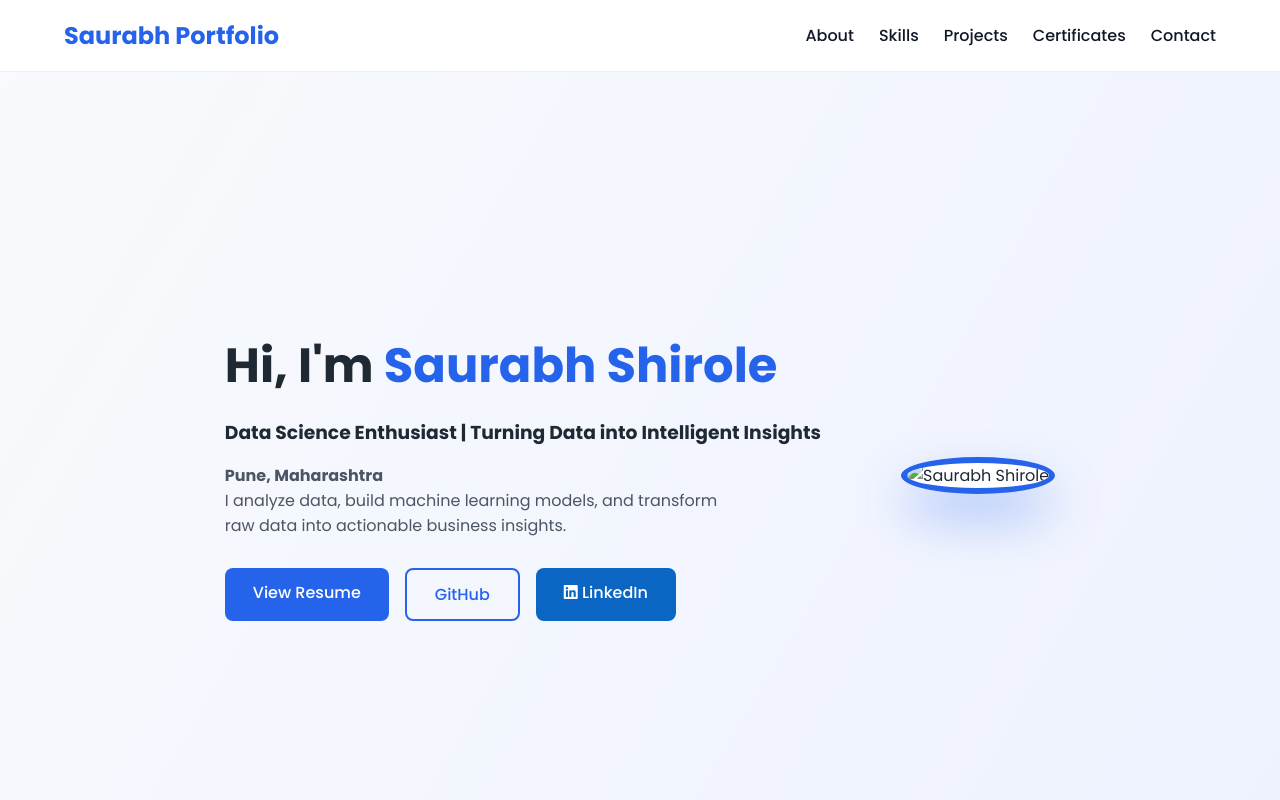
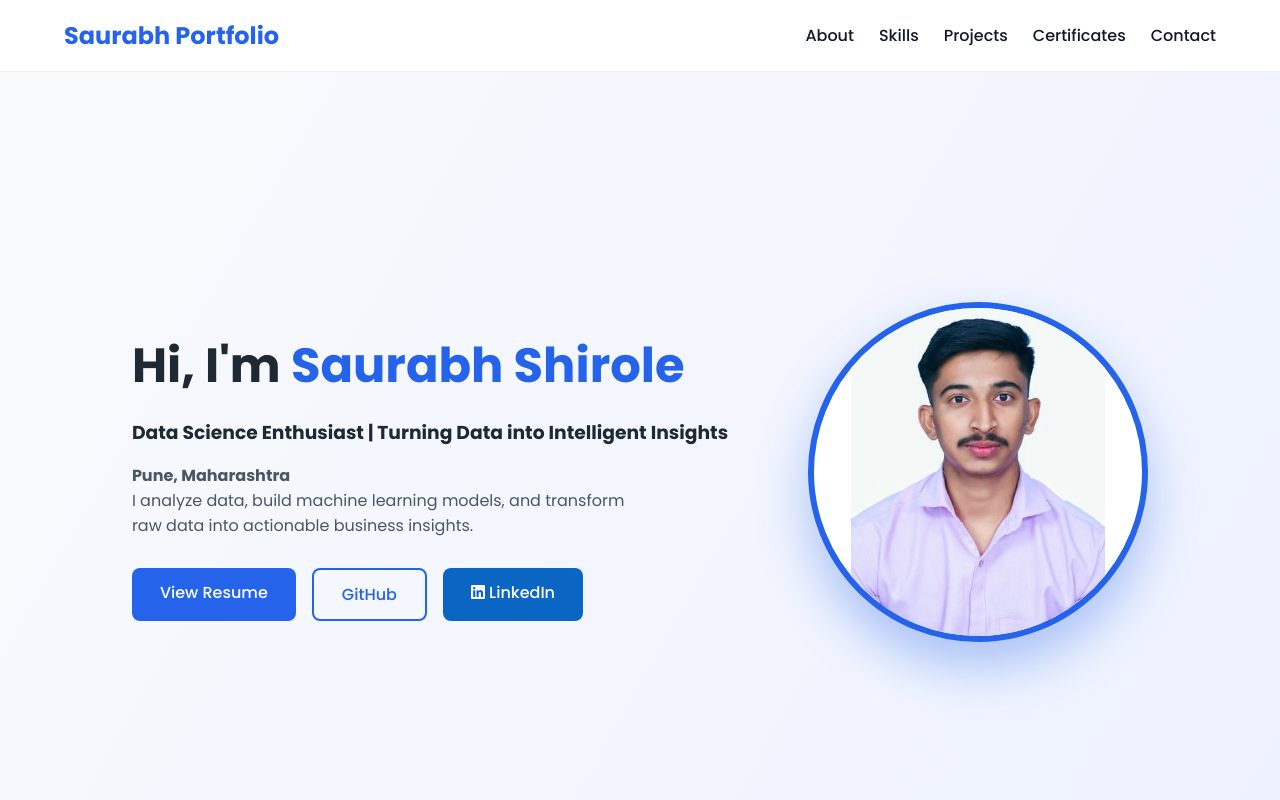
Before and after one commit to saurabhshirole1/portfolio, a plain HTML site: page index.html in a window 1280 px wide. Shown: the top 800 px of the page. Drawn offline with nearby package versions, Linux system fonts and the light colour scheme.

Commit message:
Initial Commit

```diff
--- a/index.html
+++ b/index.html
@@ -76,7 +76,7 @@
     </div>
 
     <div class="hero-image">
-      <img src="images/my_photo.jpg" alt="Saurabh Shirole">
+      <img src="images/profile.jpg" alt="Saurabh Shirole">
     </div>
 
   </div>
```
